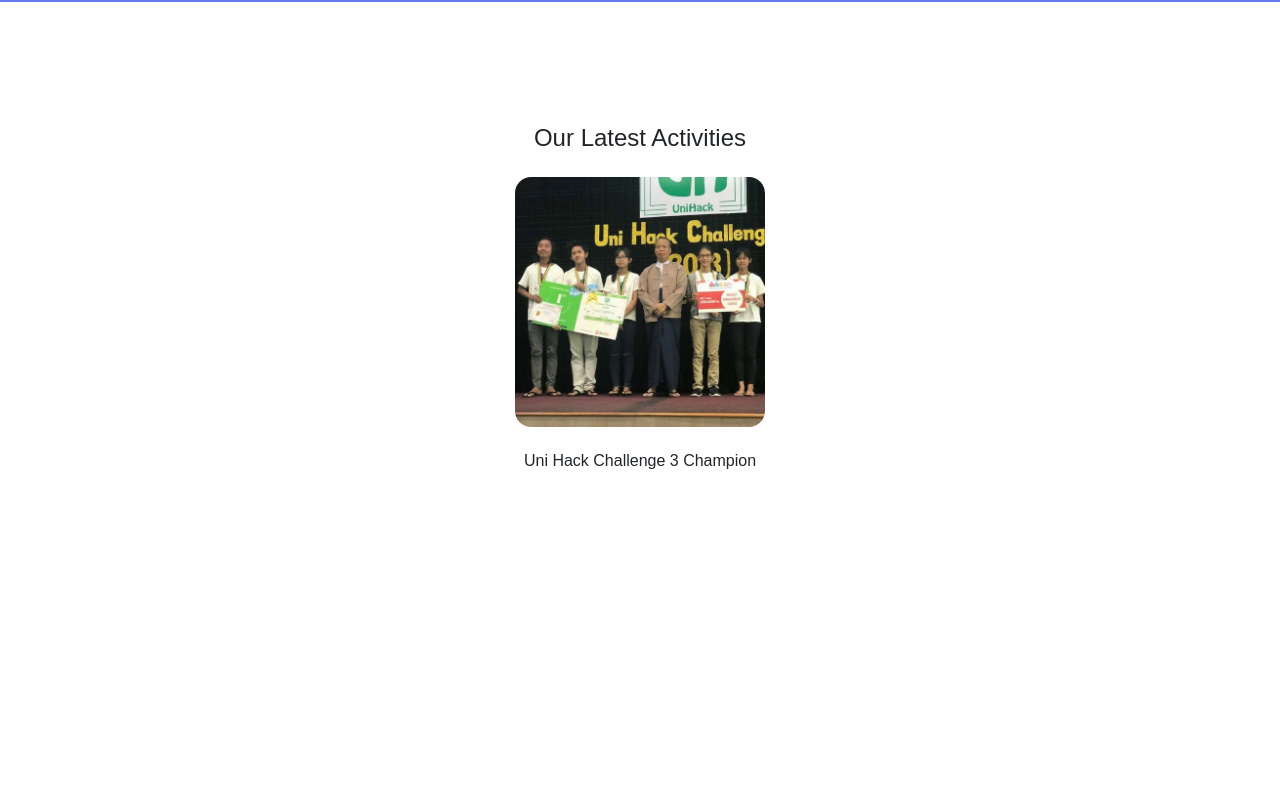
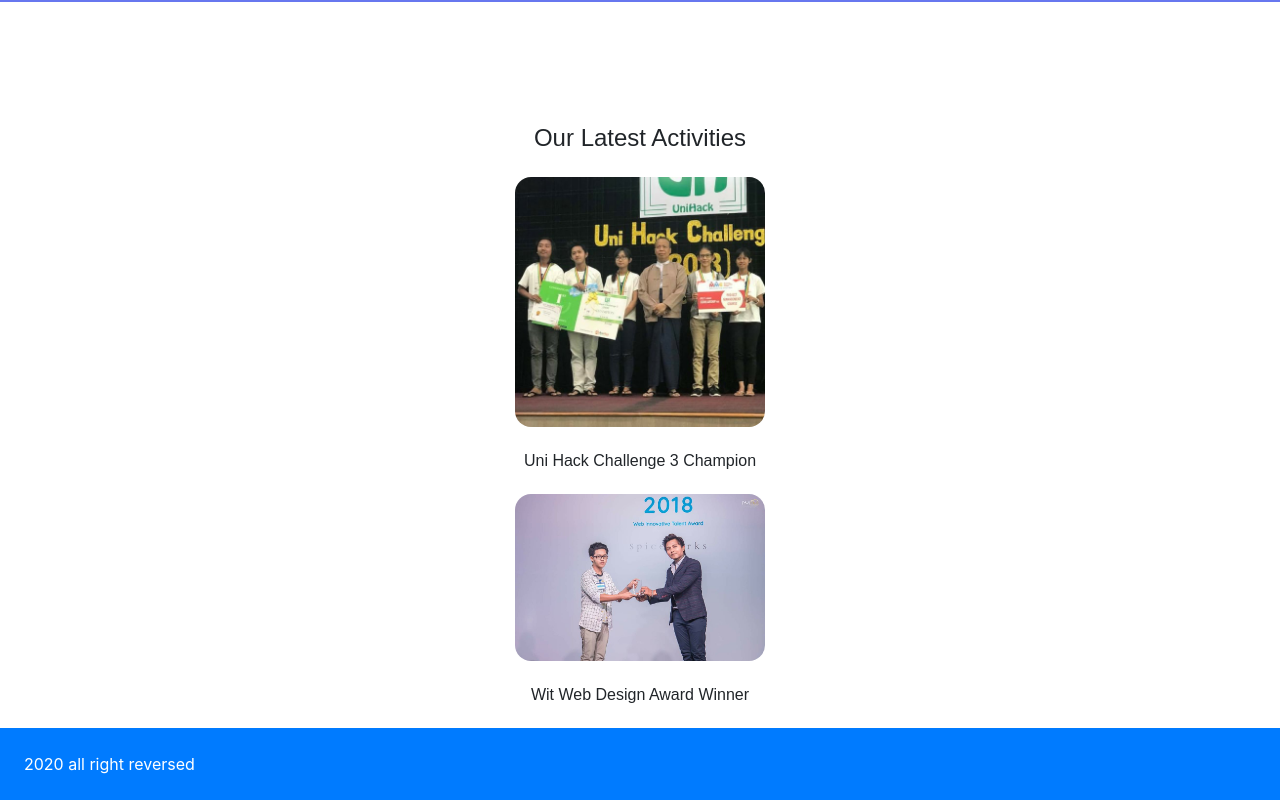
Before and after one commit to lwinmoepaingme/ninjavis-co.github.io, a website: page src/index.pug in a window 1280 px wide. Shown: the part 2114-2914 px from the top of the page. Before the commit the page ends 2608 px from the top, so only its background shows below. Drawn offline with nearby package versions, Linux system fonts and the light colour scheme; files that its build step writes are made by us from their sources; a script that the page names is missing; files whose address does not match are found by name; a web font is replaced by a local one.

Commit message:
Latest Update

```diff
--- a/src/includes/activities_section.pug
+++ b/src/includes/activities_section.pug
@@ -2,3 +2,5 @@
     h4.recFont.text-center.mb-4 Our Latest Activities
     img(src="image/UniHack.jpg", alt="", class="acitivitesImage")
     h6.recFont.text-center.my-4 Uni Hack Challenge 3 Champion
+    img(src="image/Wit.jpg", alt="", class="acitivitesImage")
+    h6.recFont.text-center.my-4 Wit Web Design Award Winner
--- a/src/index.pug
+++ b/src/index.pug
@@ -38,7 +38,12 @@
         include includes/third_section
         // Third Section Finished
 
+        // Activites Section
         include includes/activities_section
+        // Activites Section Finished
+
+        div#footer.bg-primary.text-white.p-4
+            p.m-0 2020 all right reversed
 
         script(src="https://cdn.jsdelivr.net/npm/animejs@3.2.0/lib/anime.min.js")
         script(src="assets/js/my.js")
```
Also changed, not shown: image/Wit.jpg (added), index.html.
